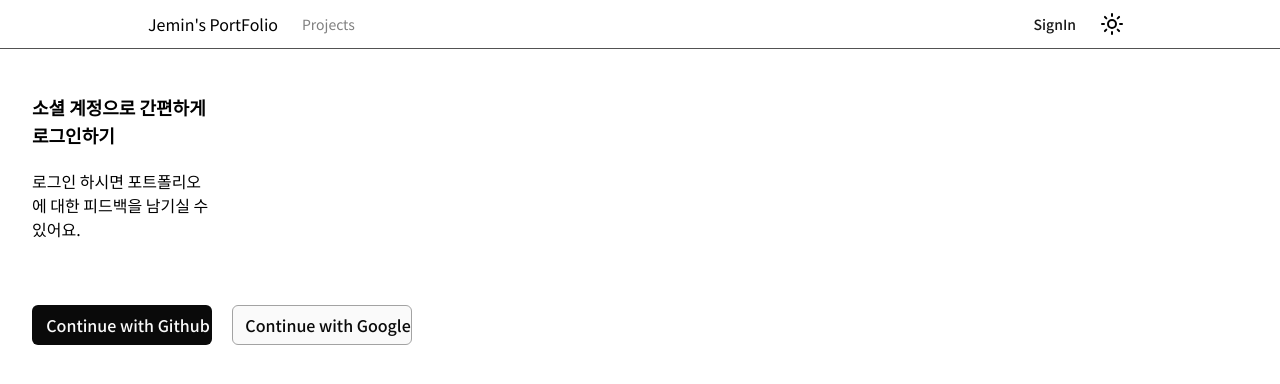
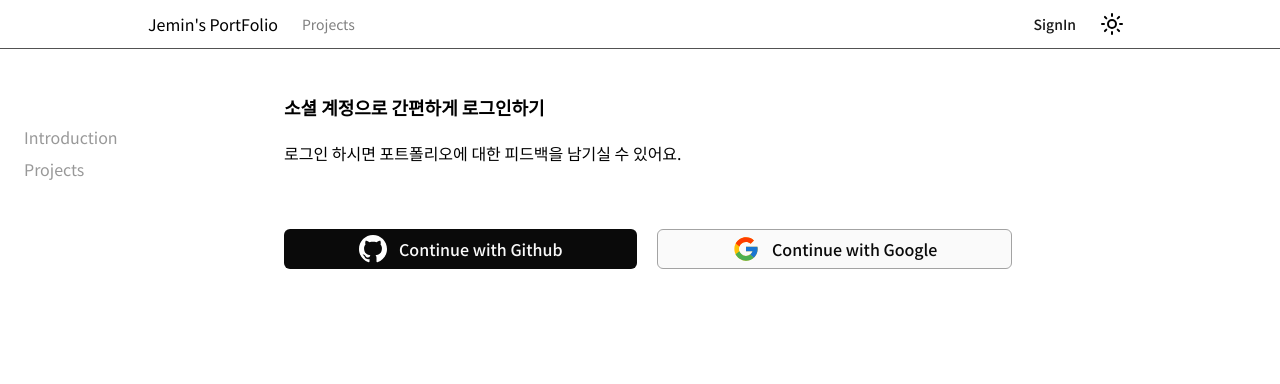
Before and after one commit to KKamjangE/next-portfolio, a Next.js app: page /sign in a window 1280 px wide. Shown: the top 384 px of the page. Built offline with nearby package versions, Linux system fonts and the light colour scheme; no server answers.

Commit message:
Feat: side-nav 컴포넌트 contents-layout에 추가

```diff
--- a/app/(contents)/layout.tsx
+++ b/app/(contents)/layout.tsx
@@ -1,4 +1,5 @@
 import Header from "@/app/(contents)/header"
+import SideNav from "@/components/side-nav"
 
 export default function ContentsLayout({
     children,
@@ -7,6 +8,7 @@ export default function ContentsLayout({
         <>
             <Header />
             <div className="container mt-3 flex-1 gap-8 p-3 md:grid md:grid-cols-[220px_minmax(0,1fr)]">
+                <SideNav />
                 {children}
             </div>
         </>
```
